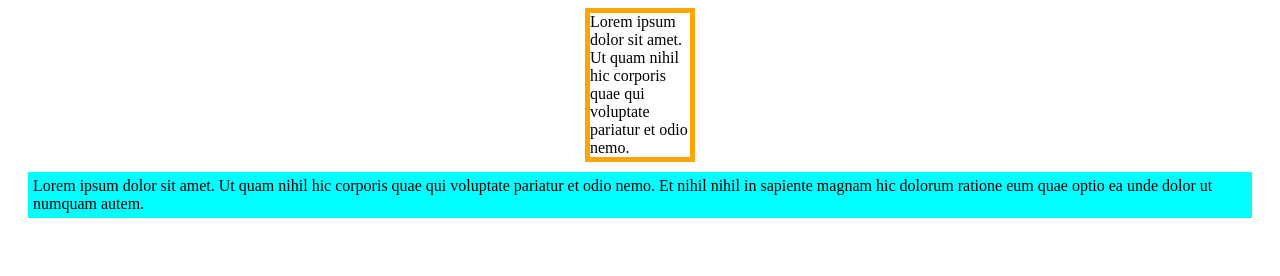
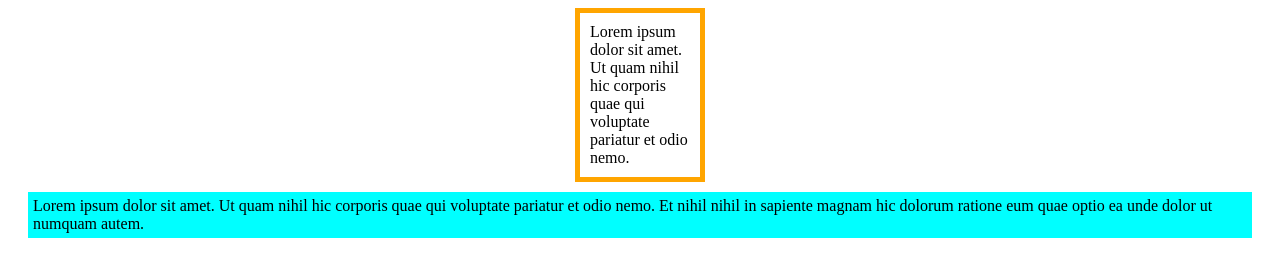
Before and after one commit to knightmoves-schools/015-background-border-margin-padding-caylebwest, a website: page index.html in a window 1280 px wide. Drawn offline with Linux system fonts and the light colour scheme.

Commit message:
Update index.html

```diff
--- a/index.html
+++ b/index.html
@@ -9,7 +9,7 @@
             border-color: orange;
             border-width: 5px;
             border-style: solid;
-            paddin: 10px;
+            padding: 10px;
         }
         .text-box {
             background-color: cyan;
```
